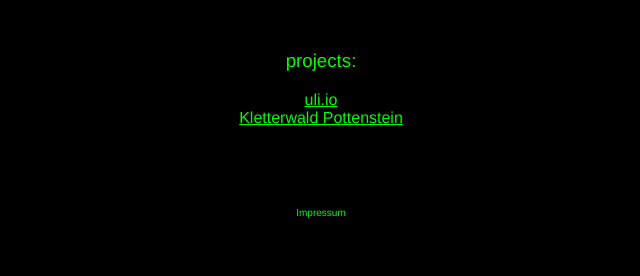
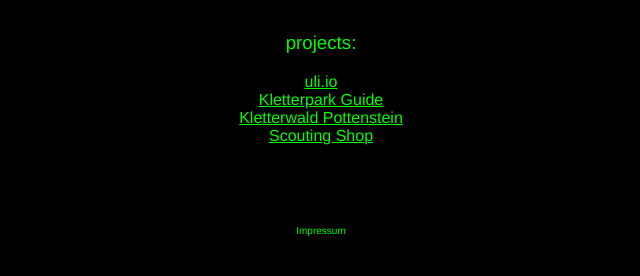
Before and after one commit to uehler/ehlertainment, a plain HTML site: page index.html in a window 1280 px wide. Shown: the part 354-630 px from the top of the page, without its empty margins (319-959 px from the left). Drawn offline with Linux system fonts and the light colour scheme.

Commit message:
added projects

```diff
--- a/index.html
+++ b/index.html
@@ -58,7 +58,9 @@
                 <h3>projects:</h3>
                 <p>
                     <a href="https://uli.io" title="uli.io">uli.io</a><br>
-                    <a href="https://kletterwald-pottenstein.de" title="Kletterwald Pottenstein">Kletterwald Pottenstein</a>
+                    <a href="https://kletterpark.guide" title="Kletterpark Guide">Kletterpark Guide</a><br>
+                    <a href="https://kletterwald-pottenstein.de" title="Kletterwald Pottenstein">Kletterwald Pottenstein</a><br>
+                    <a href="https://scouting.shop" title="Scouting Shop">Scouting Shop</a>
                 </p>
                 <br>
                 <br>
```
